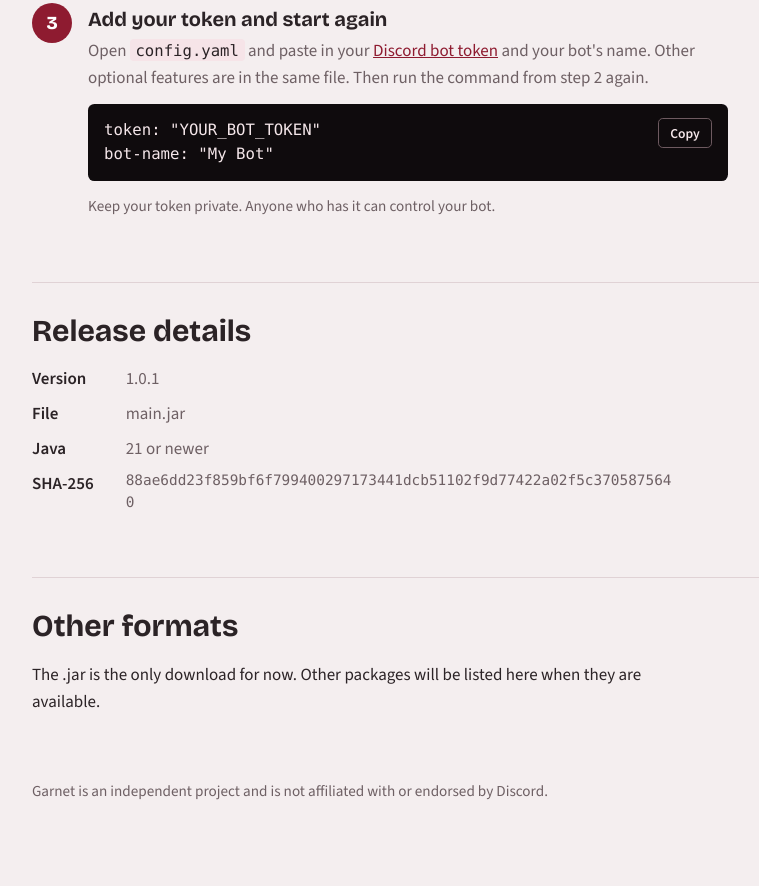
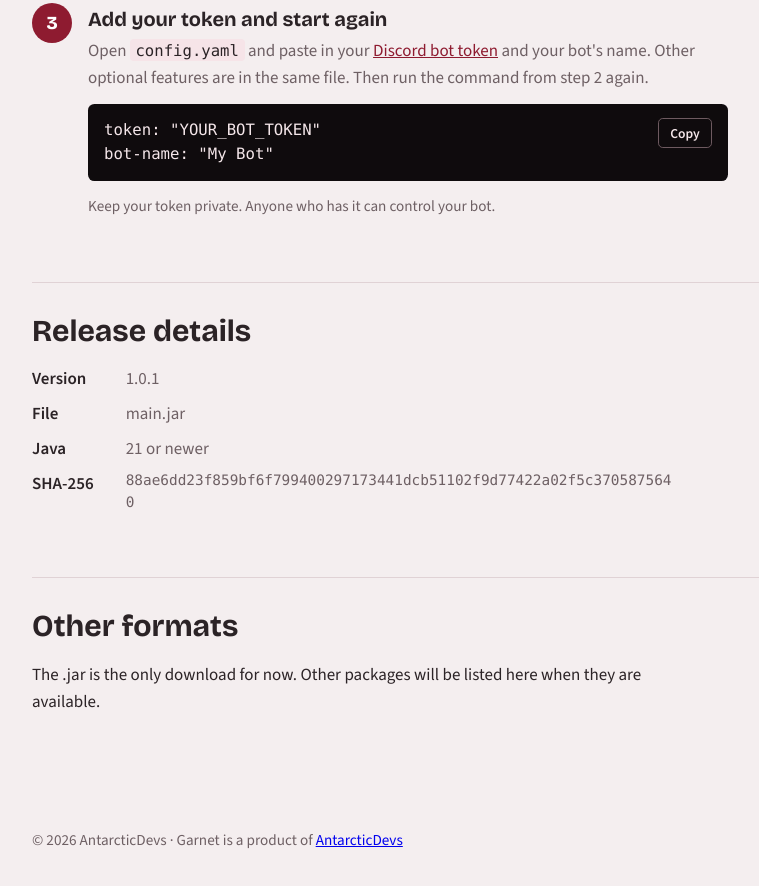
Before and after one commit to GarnetDiscord/garnetdiscord.github.io, a plain HTML site: page index.html in a window 1280 px wide. Shown: the part 1775-2661 px from the top of the page, without its empty margins (116-875 px from the left). Drawn offline with nearby package versions, Linux system fonts and the light colour scheme.

Commit message:
Update footer with copyright and project info

```diff
--- a/index.html
+++ b/index.html
@@ -650,7 +650,12 @@ bot-name: "My Bot"</code></pre><button class="copy" type="button"
     </section>
 
     <footer>
-      <p>Garnet is an independent project and is not affiliated with or endorsed by Discord.</p>
+
+      <br>
+      <br>
+      <p>© 2026 AntarcticDevs · Garnet is a product of <a href="https://antarcticdevs.github.io/">AntarcticDevs</a>
+        <!-- Should I add email here?· Email us: <a href="mailto:antarcticdevs@gmail.com">antarcticdevs@gmail.com</a>-->
+      </p>
     </footer>
   </main>
   <script>
```
